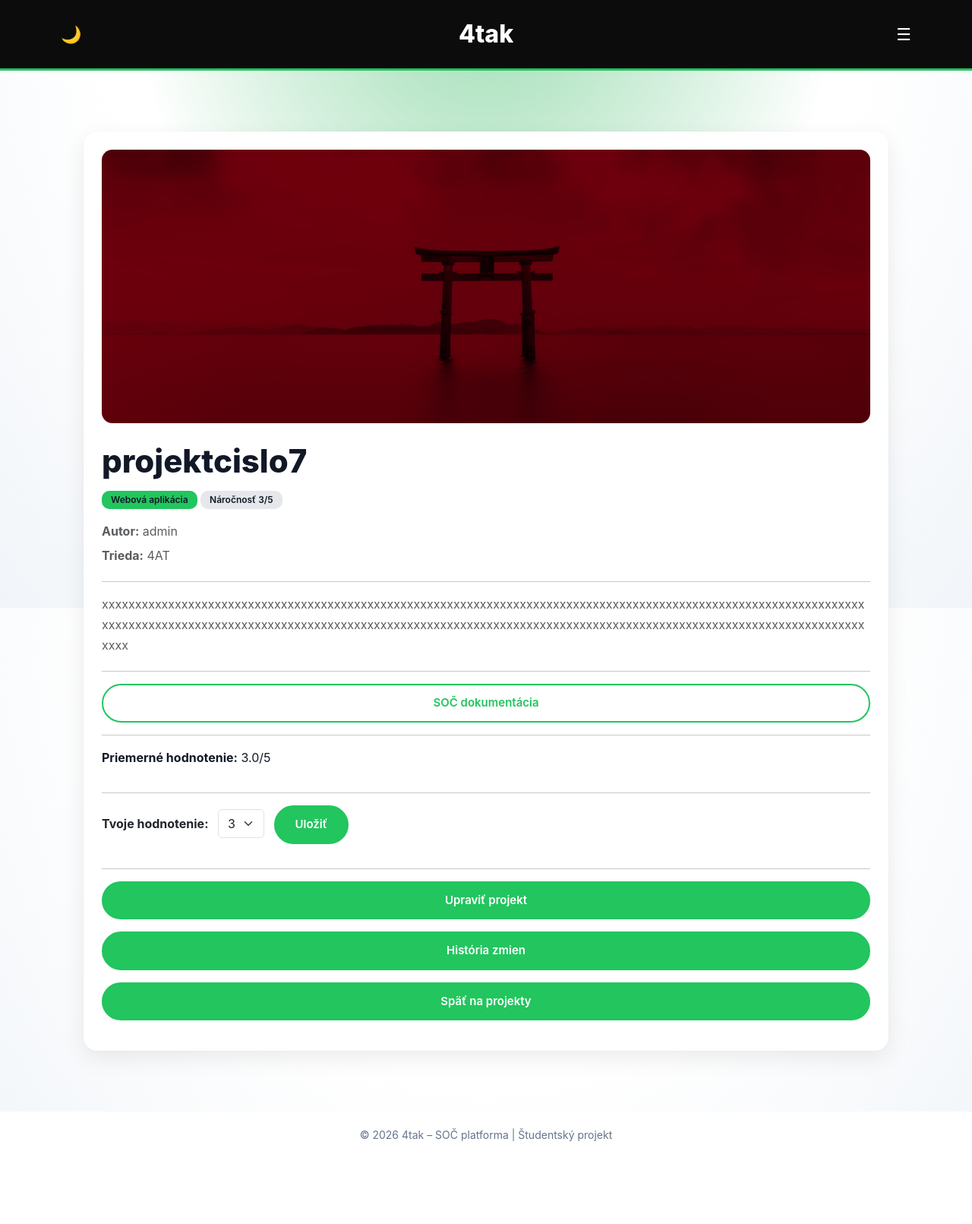
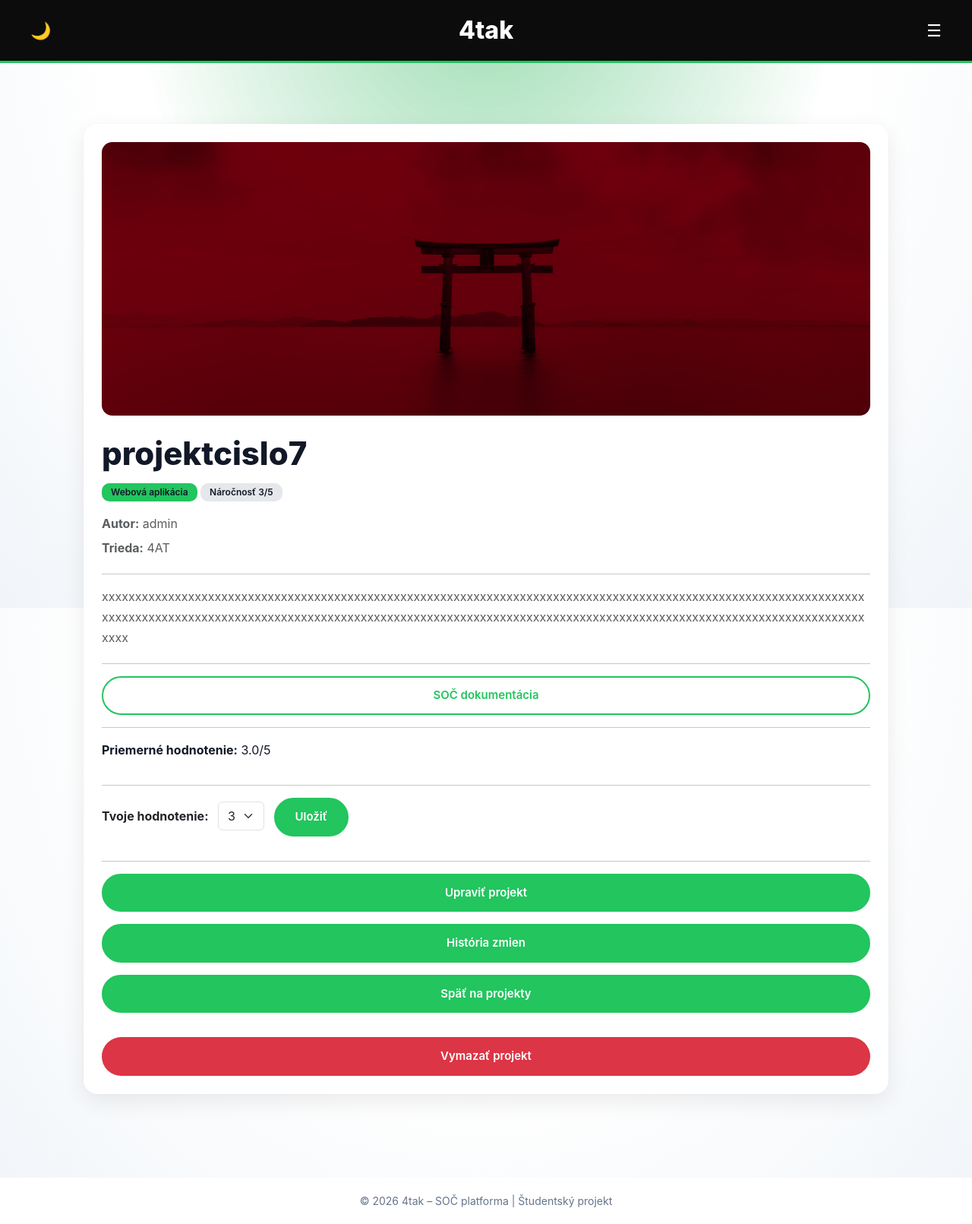
Before and after one commit to GrandpaCannibal043/4tak-soc, a Django app: page /projects/11/ in a window 1280 px wide. Shown: the whole page at 76% size. Before the commit the page ends 1502 px from the top, so only its background shows below. Run offline with Django 5.2, Linux system fonts and the light colour scheme; a user stored in the database is signed in; data comes from the database, SQL or seed files in the repository; both versions use the stored data as it was after the commit.

Commit message:
pomespac

```diff
--- a/projects/templates/projects/base.html
+++ b/projects/templates/projects/base.html
@@ -33,6 +33,7 @@
         }
 
         body {
+            height: 100%;
             margin: 0;
             font-family: "Inter", Arial, Helvetica, sans-serif;
             color: var(--text-main);
@@ -57,6 +58,12 @@
 
         body {
             color: var(--text-main);
+        }
+
+        body {
+            display: flex;
+            flex-direction: column;
+            min-height: 100vh;
         }
 
         p, span, li {
@@ -110,7 +117,7 @@
         header {
             background-color: var(--header-bg);
             border-bottom: 3px solid var(--green);
-            padding: 25px 0;
+            padding: 40px 0;
             position: sticky;
             top: 0;
             z-index: 1000;
@@ -118,6 +125,9 @@
 
         .header-inner h2 {
             position: absolute;
+            margin: 0;
+            color: white;
+            font-weight: 800;
             left: 50%;
             top: 50%;
             transform: translate(-50%, -50%);
@@ -127,11 +137,12 @@
         }
 
                 .header-inner {
-            position: relative;
-            max-width: 1200px;
-            margin: 0 auto;
-            height: 40px;
+            display: flex;
+            align-items: center;
+            justify-content: space-between;
+            padding: 0 40px;   /* odsadenie od okrajov stránky */
         }
+
 
 
         /* =========================
@@ -462,7 +473,6 @@
             padding: 20px;
             text-align: center;
             font-size: 14px;
-            margin-top: 80px;
         }
 
         /* =========================
--- a/projects/templates/projects/project_detail.html
+++ b/projects/templates/projects/project_detail.html
@@ -170,7 +170,6 @@
     </a>
 {% endif %}
 
-
     <!-- SPÄŤ – JEDINÉ OUTLINE -->
     {% if user.is_authenticated and user.profile.role != 'student' and not project.approved %}
     <a href="{% url 'teacher_dashboard' %}"
@@ -184,6 +183,17 @@
     </a>
 {% endif %}
 
+{% if user.is_authenticated and user.profile.role in "teacher,admin" %}
+        {% if user.profile.role == "admin" or project.mentor == user %}
+            <form method="post" action="{% url 'delete_project' project.pk %}">
+                {% csrf_token %}
+                <button type="submit" class="btn btn-danger w-100 mt-3">
+                    Vymazať projekt
+                </button>
+            </form>
+        {% endif %}
+    {% endif %}
+
 </div>
 
 {% endblock %}
--- a/projects/views.py
+++ b/projects/views.py
@@ -11,6 +11,7 @@ from .utils import generate_unique_code
 from .models import RegistrationCode
 from django.contrib.auth.decorators import login_required
 from django.shortcuts import render, redirect
+from django.http import HttpResponseForbidden
 
 
 
@@ -433,14 +434,20 @@ def approve_project(request, pk):
 def delete_project(request, pk):
     project = get_object_or_404(Project, pk=pk)
 
-    if (
-        request.user.profile.role != 'admin' and
-        request.user != project.mentor
-    ):
-        return redirect('project_list')
+    # Povolenie len pre mentora alebo admina
+    if request.user.profile.role not in ['teacher', 'admin']:
+        return HttpResponseForbidden()
 
-    project.delete()
-    return redirect('teacher_dashboard')
+    if request.user.profile.role == 'teacher' and project.mentor != request.user:
+        return HttpResponseForbidden()
+
+    if request.method == "POST":
+        project.delete()
+        return redirect('teacher_dashboard')
+
+    return render(request, "projects/confirm_delete.html", {
+        "project": project
+    })
 
 @login_required
 def project_history(request, pk):
```
Also changed, not shown: projects/templates/projects/confirm_delete.html (added, +22 -0 lines), db.sqlite3.
